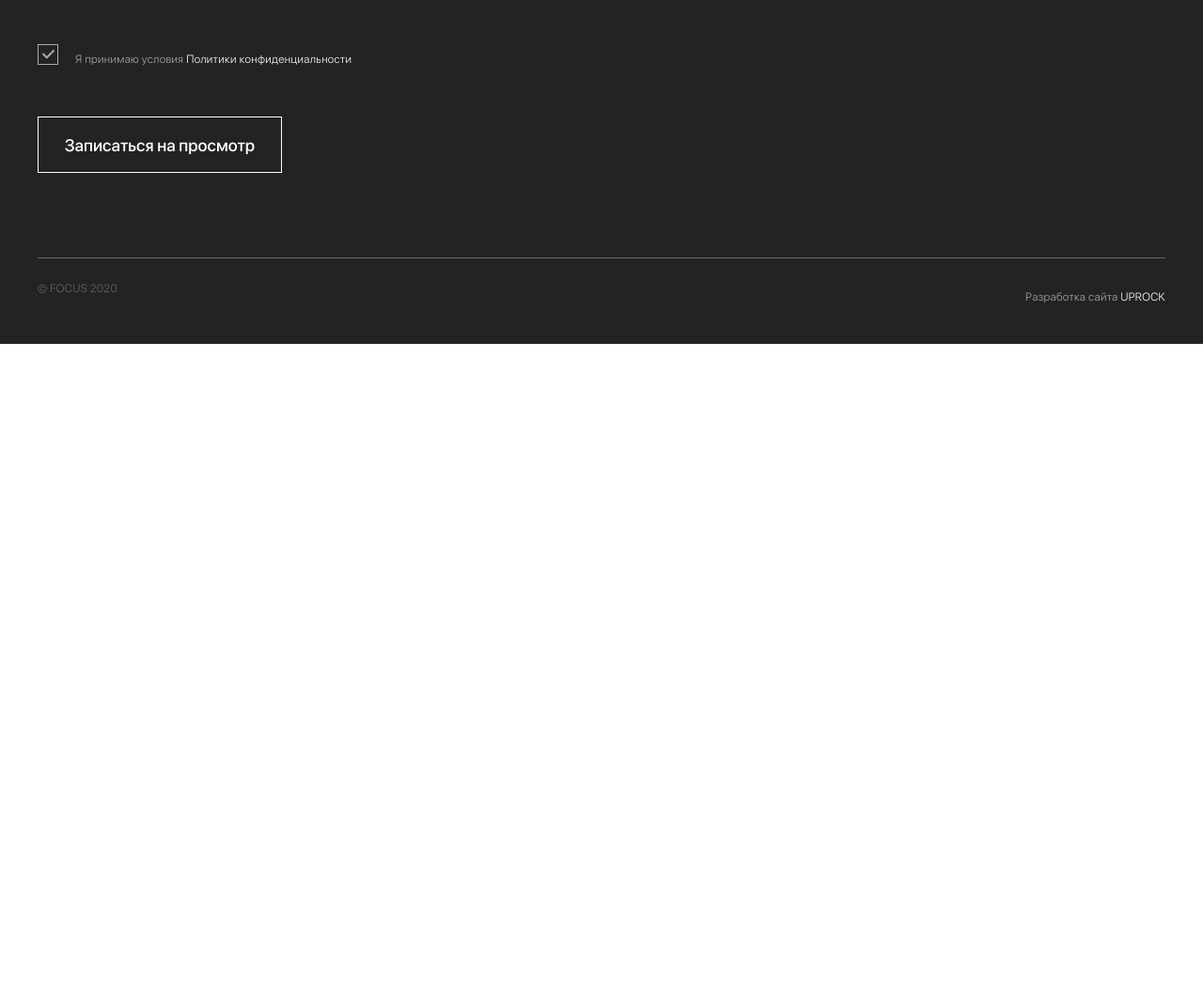
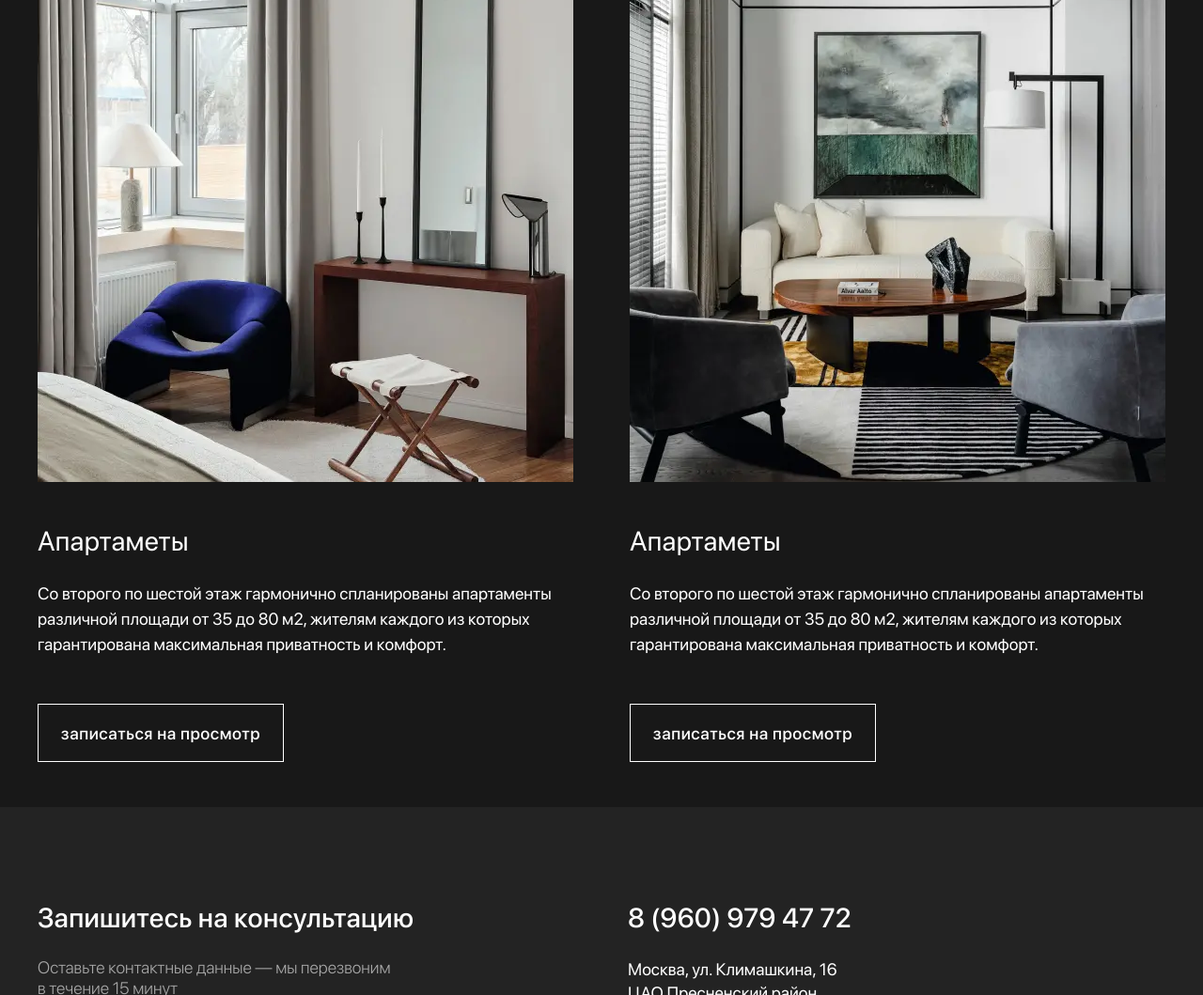
Before and after one commit to PavelMelnik94/focus-landing, a website built with webpack: page src/index.html in a window 1280 px wide. Shown: the part 3930-4989 px from the top of the page at 94% size. Before the commit the page ends 4296 px from the top, so only its background shows below. Built offline with nearby package versions, Linux system fonts and the light colour scheme; files whose address does not match are found by name.

Commit message:
feat: added apps section

```diff
--- a/src/index.html
+++ b/src/index.html
@@ -203,6 +203,67 @@ Cтены украшает покрытие из натурального кам
 	</div>
 </section>
 
+<section class="apps">
+	<div class="container">
+		<div class="apps__content d-flex f-col">
+
+				<div class="apps__caption d-flex f-col">
+					<h2 class="h2-text" >Предложения</h2>
+					<span class="caption-text-1 o6">Клубный Дом argus — это 7 этажей и всего 90 апартаментов.</span>
+				</div>
+
+
+				<div class="apps__card-wrapper d-flex f-between">
+
+					<div class="card">
+  <div class="card__image mb50">
+    <img src="./img/apps/1.webp" alt="1" />
+  </div>
+
+  <div class="card__body">
+    <div class="card__title mb25">
+      <h3>Апартаметы</h3>
+    </div>
+    <div class="card__text mb50">
+      <p>
+        Со второго по шестой этаж гармонично спланированы апартаменты различной
+        площади от 35 до 80 м2, жителям каждого из которых гарантирована
+        максимальная приватность и комфорт.
+      </p>
+    </div>
+    <div class="card__button">
+      <a href="#" class="button button--white">записаться на просмотр</a>
+    </div>
+  </div>
+</div>
+
+<div class="card">
+  <div class="card__image mb50">
+    <img src="./img/apps/2.webp" alt="1" />
+  </div>
+
+  <div class="card__body">
+    <div class="card__title mb25">
+      <h3>Апартаметы</h3>
+    </div>
+    <div class="card__text mb50">
+      <p>
+        Со второго по шестой этаж гармонично спланированы апартаменты различной
+        площади от 35 до 80 м2, жителям каждого из которых гарантирована
+        максимальная приватность и комфорт.
+      </p>
+    </div>
+    <div class="card__button">
+      <a href="#" class="button button--white">записаться на просмотр</a>
+    </div>
+  </div>
+</div>
+				</div>
+
+		</div>
+	</div>
+</section>
+
 	<footer class="footer">
 		<div class="container">
 			<div class="footer__content d-flex">
--- /dev/null
+++ b/src/styles/blocks/section/_apps.scss
@@ -0,0 +1,21 @@
+.apps {
+  padding-top: 50px;
+  padding-bottom: 50px;
+  background-color: $black;
+  .container {
+  }
+  &__content {
+    width: 1200px;
+    height: 1125px;
+  }
+  &__caption {
+    margin-bottom: 50px;
+    h2 {
+      margin-bottom: 25px;
+    }
+    .text-caption-1 {
+    }
+  }
+  &__card-wrapper {
+  }
+}
--- a/src/styles/blocks/section/index.scss
+++ b/src/styles/blocks/section/index.scss
@@ -3,4 +3,5 @@
 @import 'presentation-slider';
 @import 'environment';
 @import 'benefits';
+@import 'apps';
 @import 'footer';
```
Also changed, not shown: dist/css/styles.min.css, dist/img/apps/1.webp (added), dist/img/apps/2.webp (added), dist/index.html, src/img/apps/1.jpg (added), src/img/apps/2.jpg (added).
